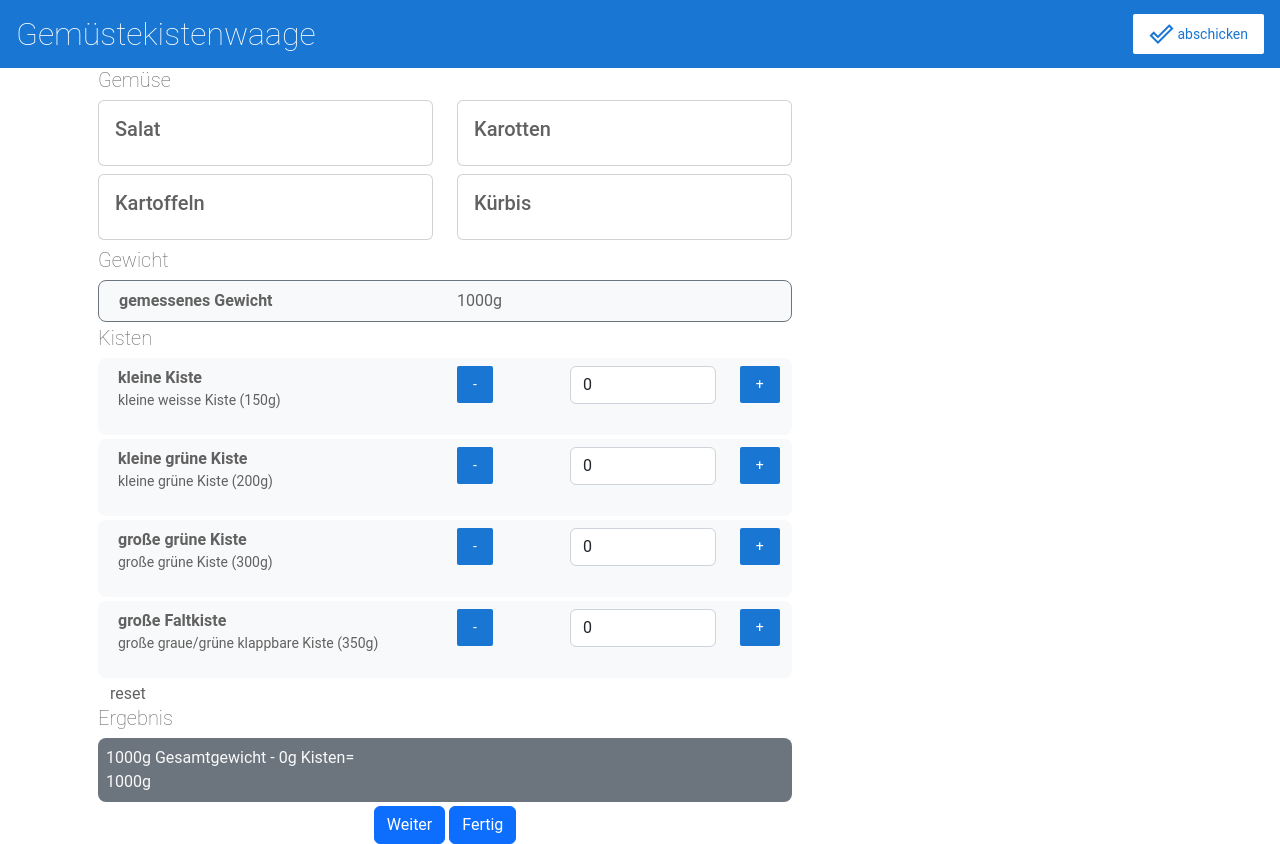
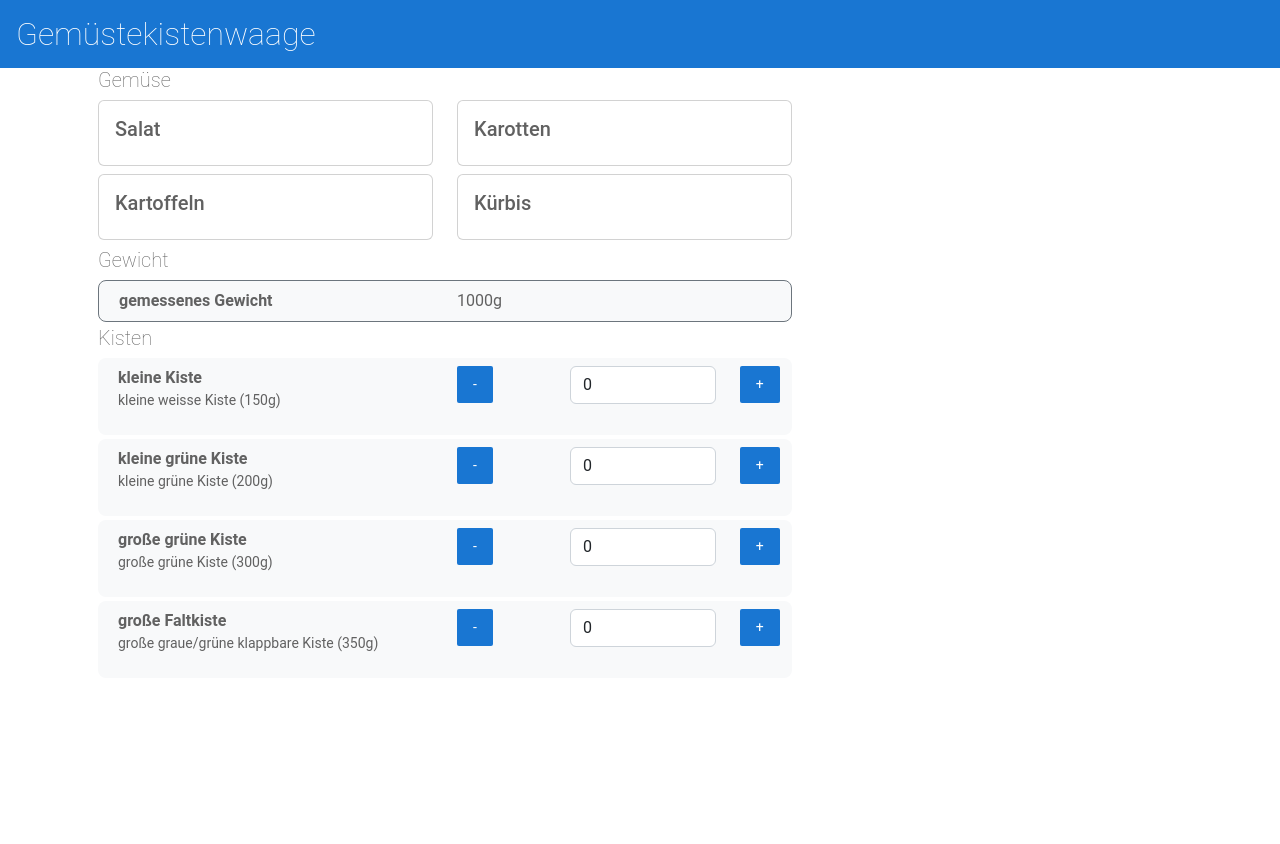
Before and after one commit to derDieDasJojo/angular-waage, an Angular app: page / in a window 1280 px wide. After the commit the page ends 800 px from the top, so only its background shows below. Built offline with nearby package versions, Linux system fonts and the light colour scheme.

Commit message:
contitional show next steps

```diff
--- a/src/app/product-list/product-list.component.html
+++ b/src/app/product-list/product-list.component.html
@@ -47,9 +47,9 @@
       <button type="button" (click)="add(box)">+</button>
     </div>
   </div>
-  <div class="row">
+  <!--<div class="row">
     <div class="col-12 text-right"><a (click)="reset_count()">reset</a></div>
-  </div>
+  </div>-->
 </div>
 <!--<div>
   <h2>Kisten-Gewichte</h2>
@@ -62,21 +62,33 @@
     </ul>
   </div>
 </div>-->
-<div>
+<div *ngIf="clickedProudctId > 0">
   <h2>Ergebnis</h2>
   <!--<p>gemsesenes Gewicht - Summe der eingetragenen Kistengewichte</p>-->
   <div class="bg-secondary text-light rounded rounded-3 p-2 mb-1">
-    {{ get_measured_weight() }}g Gesamtgewicht - {{ calc_weight_sum() }}g
-    Kisten= <br />
-    {{ get_measured_weight() - calc_weight_sum() }}g
+    {{ get_measured_weight() }}g Gesamtgewicht - {{ calc_weight_sum() }}g Kisten
+    = {{ get_measured_weight() - calc_weight_sum() }}g
+    {{ products[clickedProudctId - 1].name }} {{ clickedProudctId }}
   </div>
   <div class="text-center">
-    <a class="btn btn-primary me-1" (click)="saveSelection()">Weiter</a>
-    <a class="btn btn-primary" (click)="downloadFile()">Fertig</a>
+    <a class="btn btn-primary me-1 col-5" (click)="saveSelection()">Weiter</a>
+    <!--<a class="btn btn-primary col-5" (click)="downloadFile()">Fertig</a>-->
   </div>
 </div>
 
-{{ results }}
+<div class="container-md" *ngIf="results?.length">
+  <h2>Stapel</h2>
+  <div
+    *ngFor="let result of results"
+    class="row bg-light rounded rounded-3 p-2 mb-1"
+  >
+    {{ result.name }} - {{ result.weight }}g
+  </div>
+  <div *ngIf="!results?.length">leer</div>
+  <div class="text-center">
+    <a class="btn btn-primary col-5" (click)="downloadFile()">Fertig</a>
+  </div>
+</div>
 
 <!--
 Copyright Google LLC. All Rights Reserved.
--- a/src/app/product-list/product-list.component.ts
+++ b/src/app/product-list/product-list.component.ts
@@ -65,8 +65,9 @@ export class ProductListComponent {
   }
 
   saveSelection() {
+    // use clickedProductId -1 because products Ids start with 1, Array starts with 0
     let result: Result = {
-      name: this.products[this.clickedProudctId].name,
+      name: this.products[this.clickedProudctId - 1].name,
       description: '',
       weight: this.get_measured_weight() - this.calc_weight_sum(),
     };
--- a/src/app/products.ts
+++ b/src/app/products.ts
@@ -2,8 +2,6 @@ export interface Product {
   id: number;
   name: string;
   description: string;
-  count: number;
-  weight: number;
 }
 
 export const products = [
@@ -11,29 +9,21 @@ export const products = [
     id: 1,
     name: 'Salat',
     description: '',
-    count: 0,
-    weight: 150,
   },
   {
     id: 2,
     name: 'Karotten',
     description: '',
-    count: 0,
-    weight: 200,
   },
   {
     id: 3,
     name: 'Kartoffeln',
     description: '',
-    count: 0,
-    weight: 300,
   },
   {
     id: 4,
     name: 'Kürbis',
     description: '',
-    count: 0,
-    weight: 350,
   },
 ];
 
--- a/src/app/top-bar/top-bar.component.html
+++ b/src/app/top-bar/top-bar.component.html
@@ -2,9 +2,9 @@
   <h1>Gemüstekistenwaage</h1>
 </a>
 
-<a class="button fancy-button">
+<!--<a class="button fancy-button">
   <i class="material-icons">done_outline</i>abschicken
-</a>
+</a>-->
 
 <!--
 Copyright Google LLC. All Rights Reserved.
```
